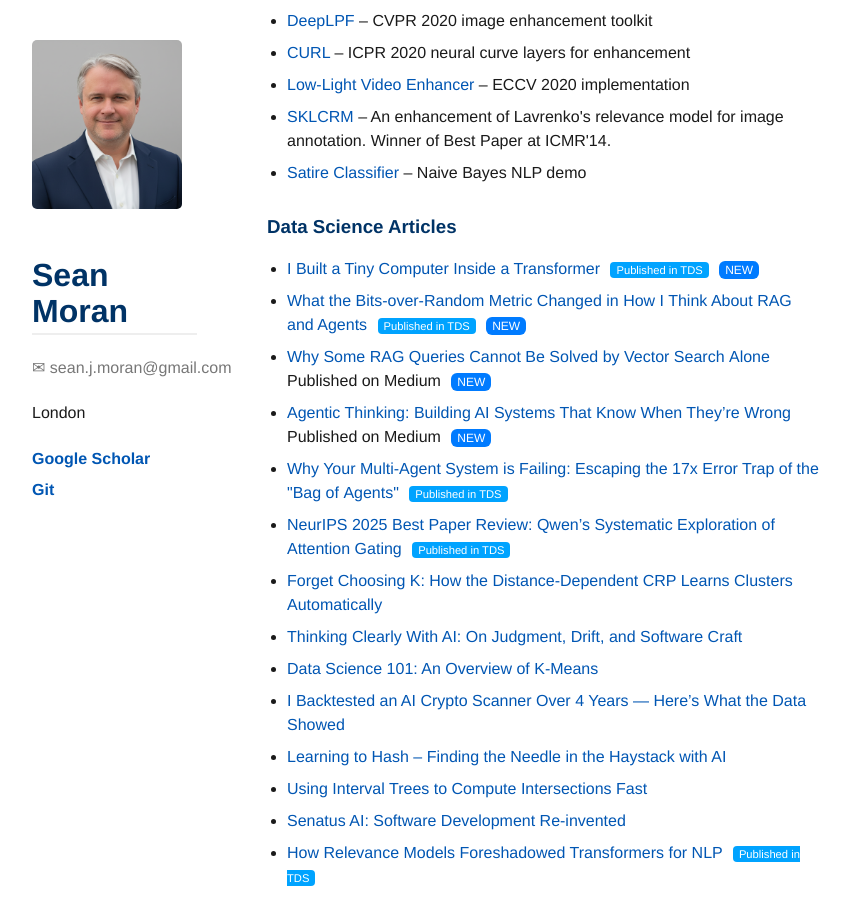
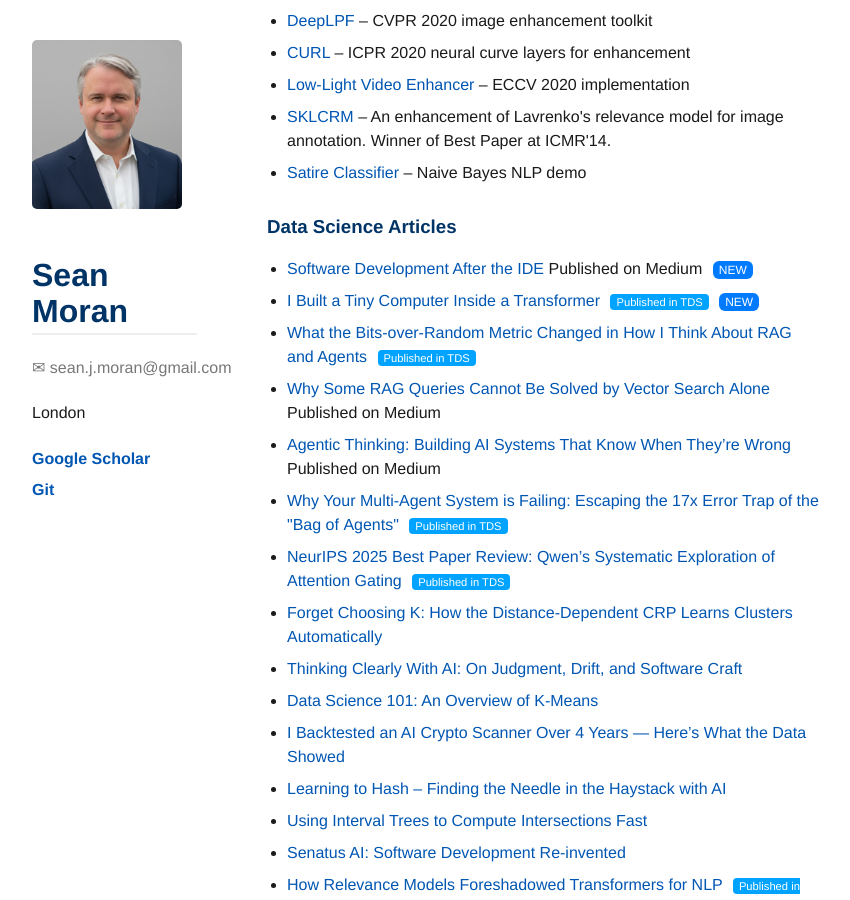
Before and after one commit to sjmoran/sjmoran.github.io, a Jekyll site: the page built from index.md, in a window 1280 px wide and 900 px high, scrolled down 615 px. Shown: the whole window, without its empty margins (8-858 px from the left). Built offline with Jekyll 4.4.1, drawn with Linux system fonts in a browser that asks for light colours.

Commit message:
Update side-projects.html

```diff
--- a/_includes/side-projects.html
+++ b/_includes/side-projects.html
@@ -15,6 +15,15 @@
 
 <h3>Data Science Articles</h3>
 <ul>
+      <li>
+    <a href="https://medium.com/@sean.j.moran/i-let-an-ai-agent-build-an-entire-prototype-while-i-went-for-coffee-c7860c852a6d">
+      Software Development After the IDE
+    </a>
+    <span class="badge-medium">Published on Medium</span>
+    <span style="background:#007BFF; color:white; padding:2px 6px; margin-left:6px; border-radius:6px; font-size:0.75em;">
+      NEW
+    </span>
+  </li>
     <li>
     <a href="https://towardsdatascience.com/i-built-a-tiny-computer-inside-a-transformer/">
       I Built a Tiny Computer Inside a Transformer
@@ -29,27 +38,18 @@
       What the Bits-over-Random Metric Changed in How I Think About RAG and Agents
     </a>
     <span class="badge-tds">Published in TDS</span>
-    <span style="background:#007BFF; color:white; padding:2px 6px; margin-left:6px; border-radius:6px; font-size:0.75em;">
-      NEW
-    </span>
   </li>
   <li>
     <a href="https://medium.com/@sean.j.moran/the-retrieval-mistake-most-rag-teams-havent-understood-8b864c034ee7">
       Why Some RAG Queries Cannot Be Solved by Vector Search Alone
     </a>
     <span class="badge-medium">Published on Medium</span>
-    <span style="background:#007BFF; color:white; padding:2px 6px; margin-left:6px; border-radius:6px; font-size:0.75em;">
-      NEW
-    </span>
   </li>
   <li>
     <a href="https://medium.com/@sean.j.moran/agentic-thinking-build-systems-that-know-when-theyre-wrong-ce33da47fb4f?postPublishedType=repub">
       Agentic Thinking: Building AI Systems That Know When They’re Wrong
     </a>
     <span class="badge-medium">Published on Medium</span>
-    <span style="background:#007BFF; color:white; padding:2px 6px; margin-left:6px; border-radius:6px; font-size:0.75em;">
-      NEW
-    </span>
   </li>
   <li>
   <a href="https://towardsdatascience.com/why-your-multi-agent-system-is-failing-escaping-the-17x-error-trap-of-the-bag-of-agents/">
```
